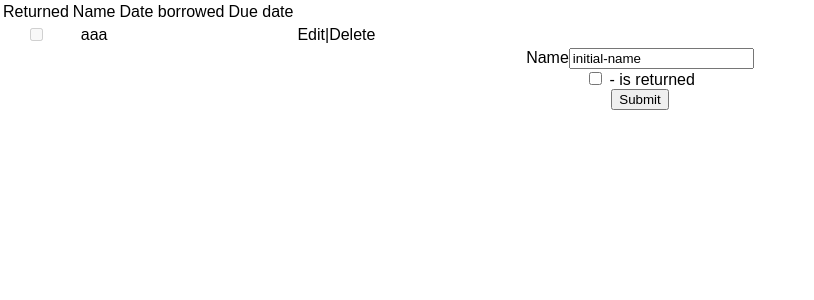
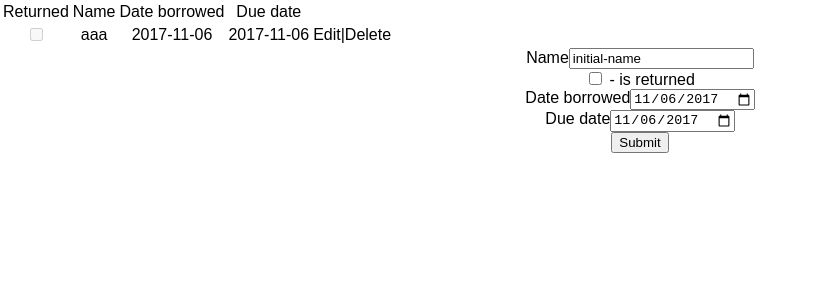
Before and after one commit to kranux/playing-with-react, a React (Create React App) app: page / in a window 1280 px wide. Shown: the top 300 px of the page, without its empty margins (0-814 px from the left). Built offline with nearby package versions, Linux system fonts and the light colour scheme.

Commit message:
Added dateBorrowed and dueDate fields;

```diff
--- a/package.json
+++ b/package.json
@@ -3,6 +3,7 @@
   "version": "0.1.0",
   "private": true,
   "dependencies": {
+    "moment": "^2.19.1",
     "react": "^16.0.0",
     "react-dom": "^16.0.0",
     "react-scripts": "1.0.17",
--- a/src/App.js
+++ b/src/App.js
@@ -13,14 +13,16 @@ class App extends Component {
 
     this.state = {
       form: {
+        dateBorrowed: new Date(),
         isReturned: false,
         name: 'initial-name',
       },
       debts: [
         {
+          dateBorrowed: new Date(),
           id: uuid(),
           isReturned: false,
-          name:'aaa',
+          name: 'aaa',
         }
       ],
       delete: undefined
--- a/src/debt-form/debt-form.jsx
+++ b/src/debt-form/debt-form.jsx
@@ -1,4 +1,6 @@
 import React from 'react';
+
+import {formatTime} from '../utils';
 
 export default class DebtForm extends React.Component {
 
@@ -50,6 +52,26 @@ export default class DebtForm extends React.Component {
           </label>
         </div>
         <div>
+          <label htmlFor="dateBorrowedInput">Date borrowed</label>
+          <input
+            id="dateBorrowedInput"
+            name="dateBorrowed"
+            onChange={this.handleChange}
+            type="date"
+            value={formatTime(this.state.dateBorrowed)}
+          />
+        </div>
+        <div>
+          <label htmlFor="dueDateInput">Due date</label>
+          <input
+            id="dueDateInput"
+            name="dueDate"
+            onChange={this.handleChange}
+            type="date"
+            value={formatTime(this.state.dueDate)}
+          />
+        </div>
+        <div>
           <input
             type="submit"
             value="Submit"
--- a/src/list-of-debts/list-of-debts.jsx
+++ b/src/list-of-debts/list-of-debts.jsx
@@ -1,4 +1,6 @@
 import React from 'react';
+
+import {formatTime} from '../utils';
 
 export default class ListOfDebts extends React.Component {
   render() {
@@ -24,8 +26,8 @@ export default class ListOfDebts extends React.Component {
                 />
               </td>
               <td>{item.name}</td>
-              <td>{item.dateBorrowed}</td>
-              <td>{item.dueDate}</td>
+              <td>{formatTime(item.dateBorrowed)}</td>
+              <td>{formatTime(item.dueDate)}</td>
               <td className="controls">
                 <span
                   onClick={() => this.props.showEditForm(item)}
--- /dev/null
+++ b/src/utils.js
@@ -0,0 +1,5 @@
+import moment from 'moment';
+
+export const DATE_FORMAT = 'YYYY-MM-DD';
+
+export const formatTime = (time, format) => moment(time).format(format || DATE_FORMAT);
```
Also changed, not shown: 1 other file (tests, documents, lock files or other folders).
